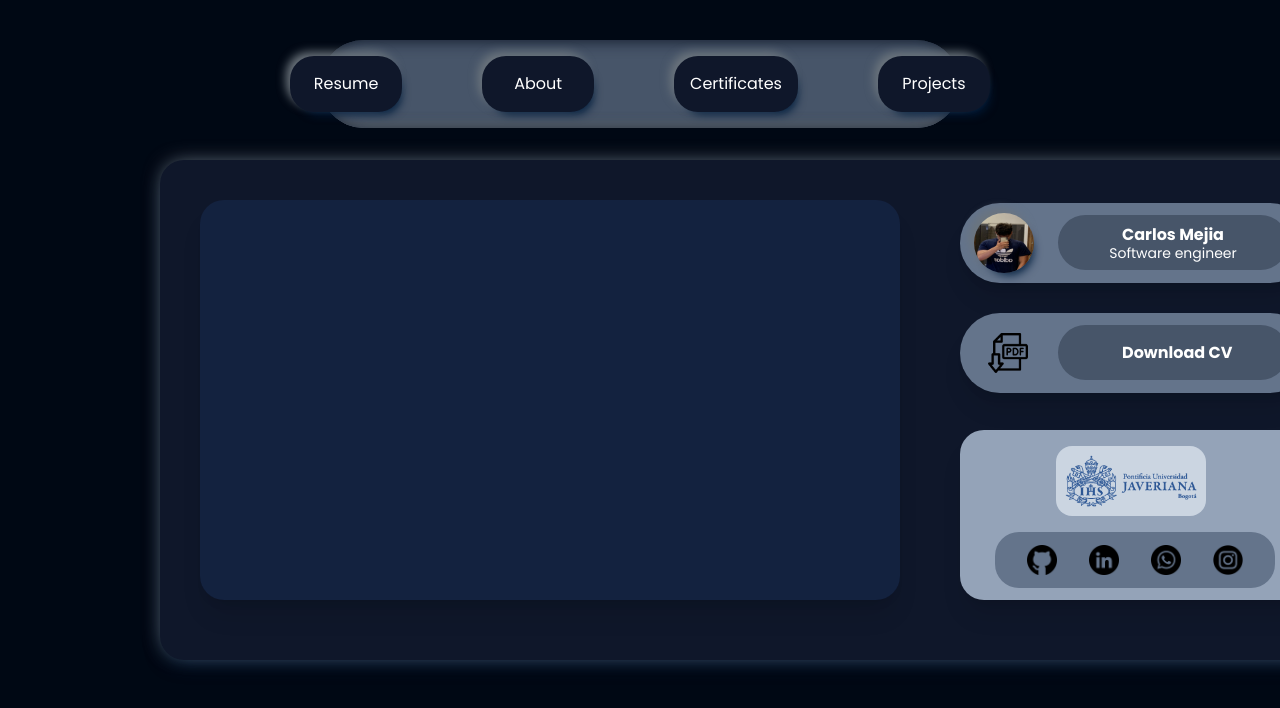
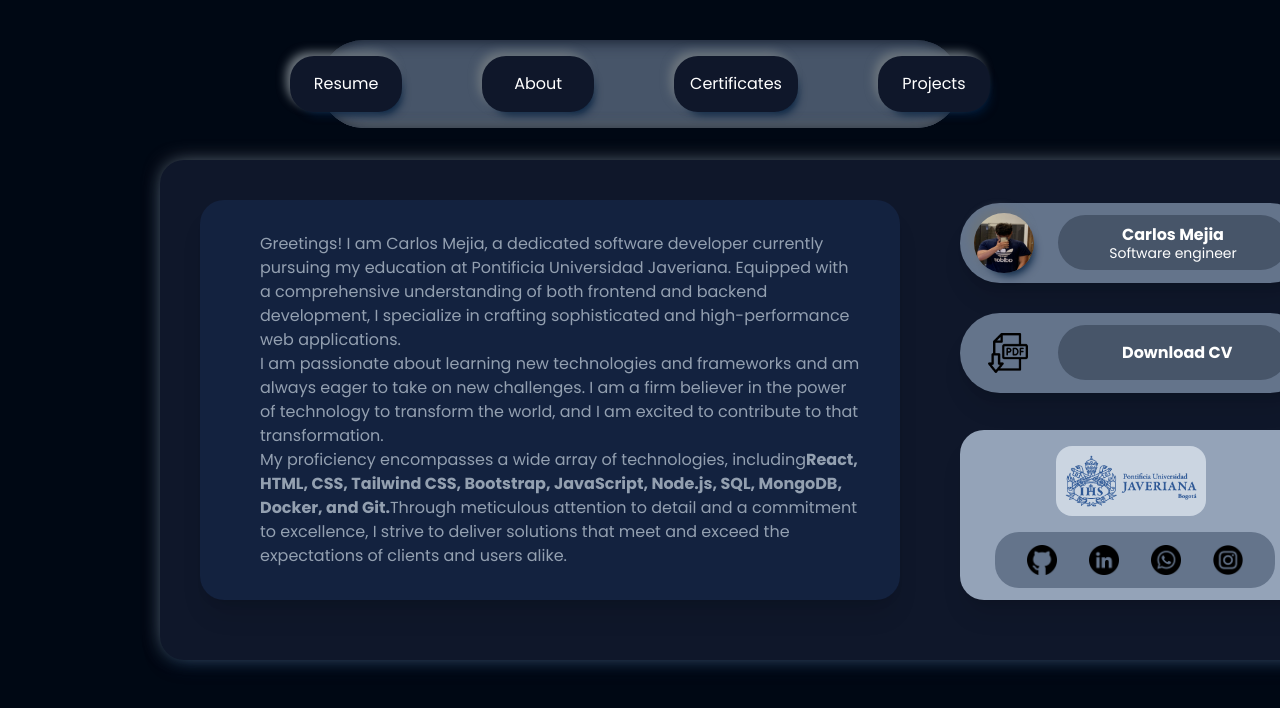
Before and after one commit to PUJCMJ/personalPortfolio, a React (Vite) app: page /about in a window 1280 px wide. Shown: the top 708 px of the page. Built offline with nearby package versions, Linux system fonts and the light colour scheme.

Commit message:
About component paragraph

```diff
--- a/src/components/about.jsx
+++ b/src/components/about.jsx
@@ -1,7 +1,7 @@
 import userImage from "../assets/img/user.jpg";
 import download from "../assets/img/download.png";
-import cv from '../assets/cv/cvsamples.pdf';
-import puj from '../assets/img/PUJ.png';
+import cv from "../assets/cv/cvsamples.pdf";
+import puj from "../assets/img/PUJ.png";
 import githubImage from "../assets/img/github.png";
 import linkedinImage from "../assets/img/linkedin.png";
 import whatsappImage from "../assets/img/whatsapp.png";
@@ -11,8 +11,30 @@ const About = () => {
   return (
     <>
       <div className=" border-slate-100 border-2xl bg-blue-500/10 rounded-3xl items-center shadow-xl w-[700px] h-[400px] relative flex p-10">
-        <div className=" absolute top-12 mr-10 ml-5 text-slate-300/70">
-          <p></p>
+        <div className=" absolute top-8 mr-10 ml-5 text-slate-300/70">
+          <p className="top-0">
+            Greetings! I am Carlos Mejia, a dedicated software developer
+            currently pursuing my education at Pontificia Universidad Javeriana.
+            Equipped with a comprehensive understanding of both frontend and
+            backend development, I specialize in crafting sophisticated and
+            high-performance web applications.
+          </p>
+          <p>
+            I am passionate about learning new technologies and frameworks and
+            am always eager to take on new challenges. I am a firm believer in
+            the power of technology to transform the world, and I am excited to
+            contribute to that transformation.
+          </p>
+          <p>
+            My proficiency encompasses a wide array of technologies, including
+            <b>
+              React, HTML, CSS, Tailwind CSS, Bootstrap, JavaScript, Node.js,
+              SQL, MongoDB, Docker, and Git.
+            </b>
+            Through meticulous attention to detail and a commitment to
+            excellence, I strive to deliver solutions that meet and exceed the
+            expectations of clients and users alike.
+          </p>
         </div>
       </div>
       <div className=" border-slate-100 border-2xl bg-slate-500 rounded-full  shadow-xl w-[350px] h-[50px] absolute top-[203px] left-[960px]  p-10">
@@ -41,10 +63,12 @@ const About = () => {
         </div>
       </div>
       <div className="bg-slate-400 p-4 rounded-3xl left-[960px] top-[350px] shadow-xl w-[350px] h-[170px] fixed mt-[165px] transform -translate-y-1/2 right-60">
-          <div className="text-lg font-medium">
-          </div>
+        <div className="text-lg font-medium"></div>
         <div>
-            <img className="rounded-2xl h-[70px] w-[150px] items-center justify-center relative left-20 bg-slate-300 p-0" src={puj} />
+          <img
+            className="rounded-2xl h-[70px] w-[150px] items-center justify-center relative left-20 bg-slate-300 p-0"
+            src={puj}
+          />
           <div className=" mx-auto relative top-2 flex items-center justify-between rounded-3xl p-4 bg-slate-500 h-14 w-[280px] mt-2 ">
             <a
               className="ml-4 mr-4 transform transition-transform duration-300 hover:scale-125"
```
Lines whose indentation alone changed are shown as unchanged.
